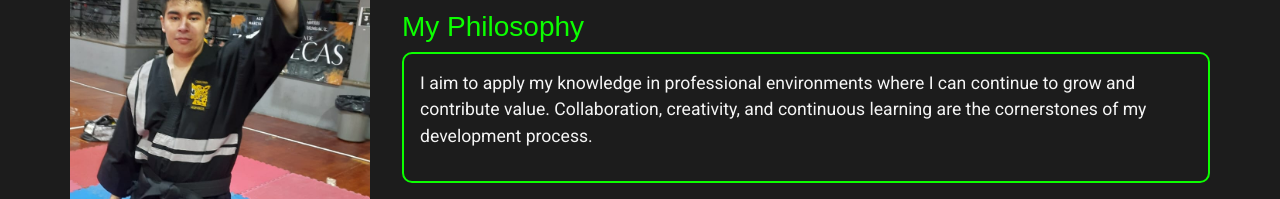
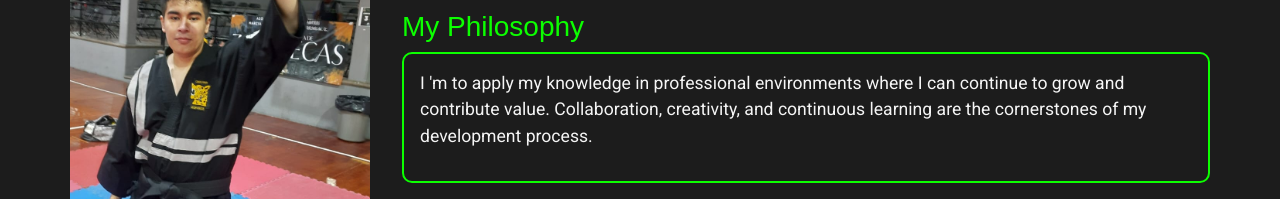
Before and after one commit to EdgarPinto38/EdgarPinto, a plain HTML site: page html/about.html in a window 1280 px wide. Shown: the part 373-572 px from the top of the page. Drawn offline with nearby package versions, Linux system fonts and the light colour scheme; a web font is replaced by a local one.

Commit message:
corrigiendo textos

```diff
--- a/html/about.html
+++ b/html/about.html
@@ -60,7 +60,7 @@
                 <h3 class="text-neon">My Philosophy</h3>
                 <div class="neon-box p-3 mb-4">
                     <p class="text-normal">
-                        I aim to apply my knowledge in professional environments where I can continue to grow and contribute value. Collaboration, creativity, and continuous learning are the cornerstones of my development process.
+                        I 'm to apply my knowledge in professional environments where I can continue to grow and contribute value. Collaboration, creativity, and continuous learning are the cornerstones of my development process.
                     </p>
                 </div>
                 <h3 class="text-neon">Hobbies</h3>
```
